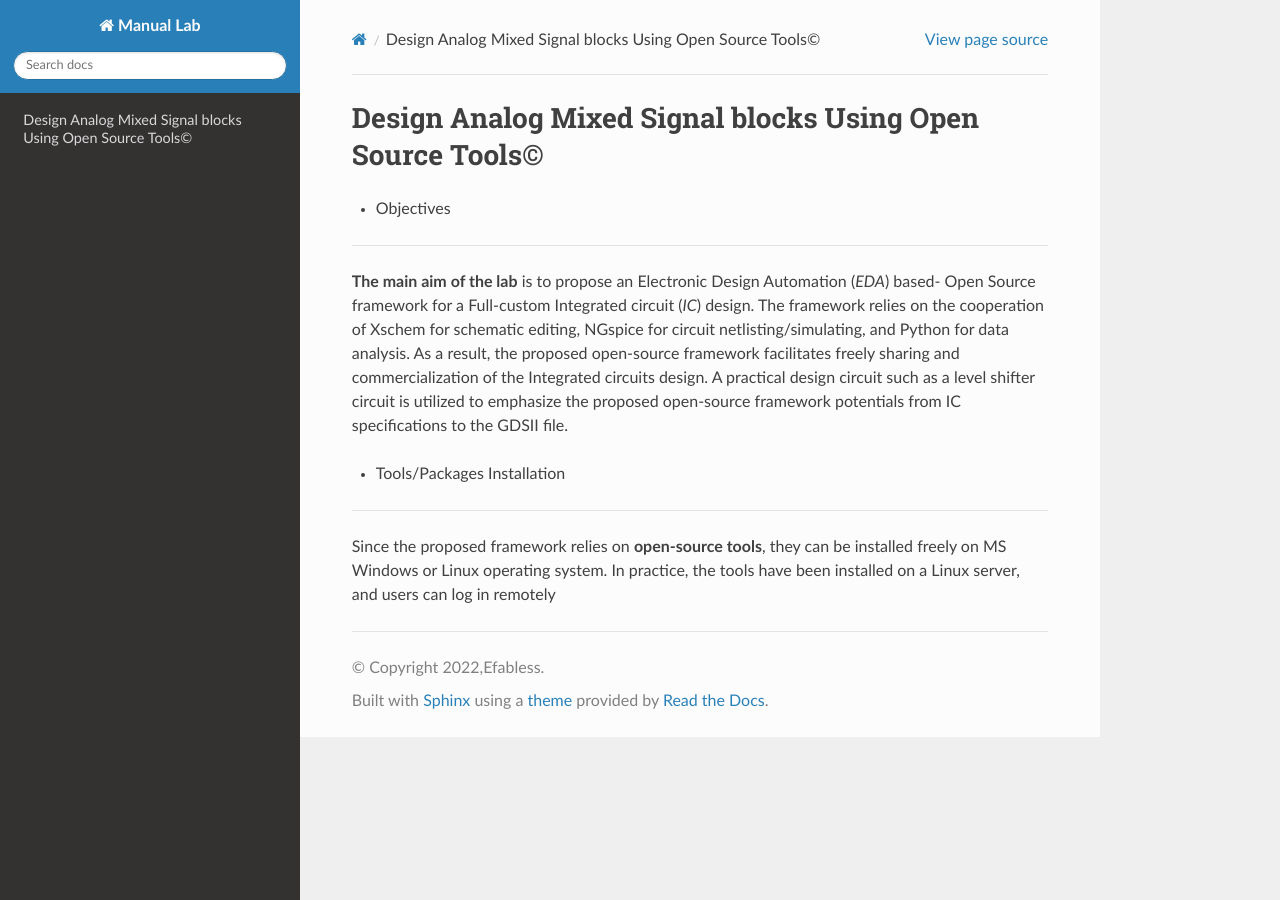
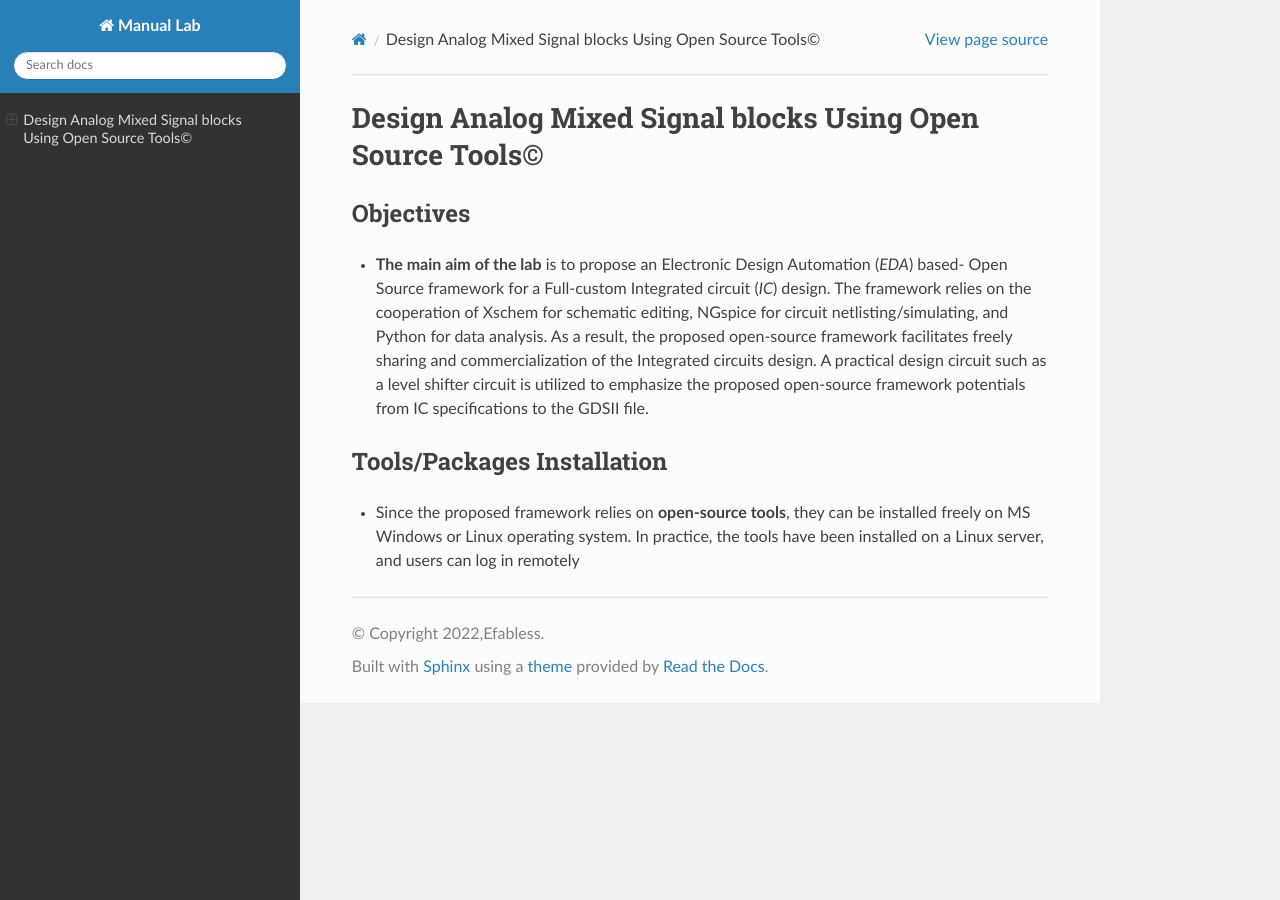
Before and after one commit to Ahmedredamohamed2022/Manual_Lab, a Sphinx documentation site: the page built from docs/source/index.rst, in a window 1280 px wide. Built offline with Sphinx 7.4.7 and the Read the Docs theme 2.0.0, drawn with Linux system fonts in a browser that asks for light colours.

```diff
--- a/docs/source/index.rst
+++ b/docs/source/index.rst
@@ -7,15 +7,15 @@
 Design Analog Mixed Signal blocks Using Open Source Tools©
 ===============================================================
 
-* Objectives
+Objectives
 ------------
 
-**The main aim of the lab** is to propose an Electronic Design Automation (*EDA*) based- Open Source framework for a Full-custom Integrated circuit (*IC*) design. The framework relies on the cooperation of Xschem for schematic editing, NGspice for circuit netlisting/simulating, and Python for data analysis. As a  result, the proposed open-source framework facilitates freely sharing and commercialization of the Integrated circuits design. A practical design circuit such as a level shifter circuit is utilized to emphasize the proposed open-source framework potentials from IC specifications to the GDSII file.
+* **The main aim of the lab** is to propose an Electronic Design Automation (*EDA*) based- Open Source framework for a Full-custom Integrated circuit (*IC*) design. The framework relies on the cooperation of Xschem for schematic editing, NGspice for circuit netlisting/simulating, and Python for data analysis. As a  result, the proposed open-source framework facilitates freely sharing and commercialization of the Integrated circuits design. A practical design circuit such as a level shifter circuit is utilized to emphasize the proposed open-source framework potentials from IC specifications to the GDSII file.
 
-*  Tools/Packages Installation
+Tools/Packages Installation
 -------------------------------
 
-Since the proposed framework relies on **open-source tools**, they can be installed freely on MS Windows or Linux operating system. In practice, the tools have been installed on a Linux server, and users can log in remotely
+* Since the proposed framework relies on **open-source tools**, they can be installed freely on MS Windows or Linux operating system. In practice, the tools have been installed on a Linux server, and users can log in remotely
 
 
 
```
